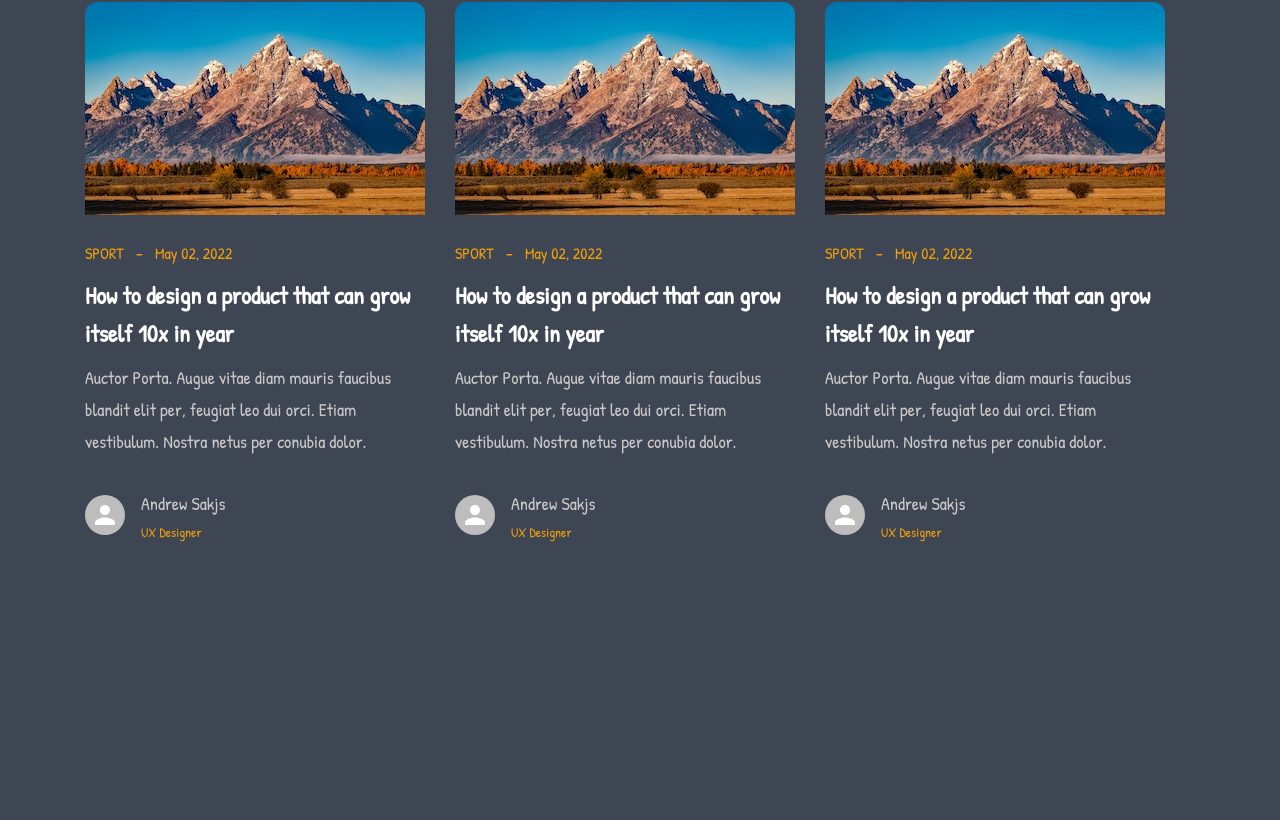
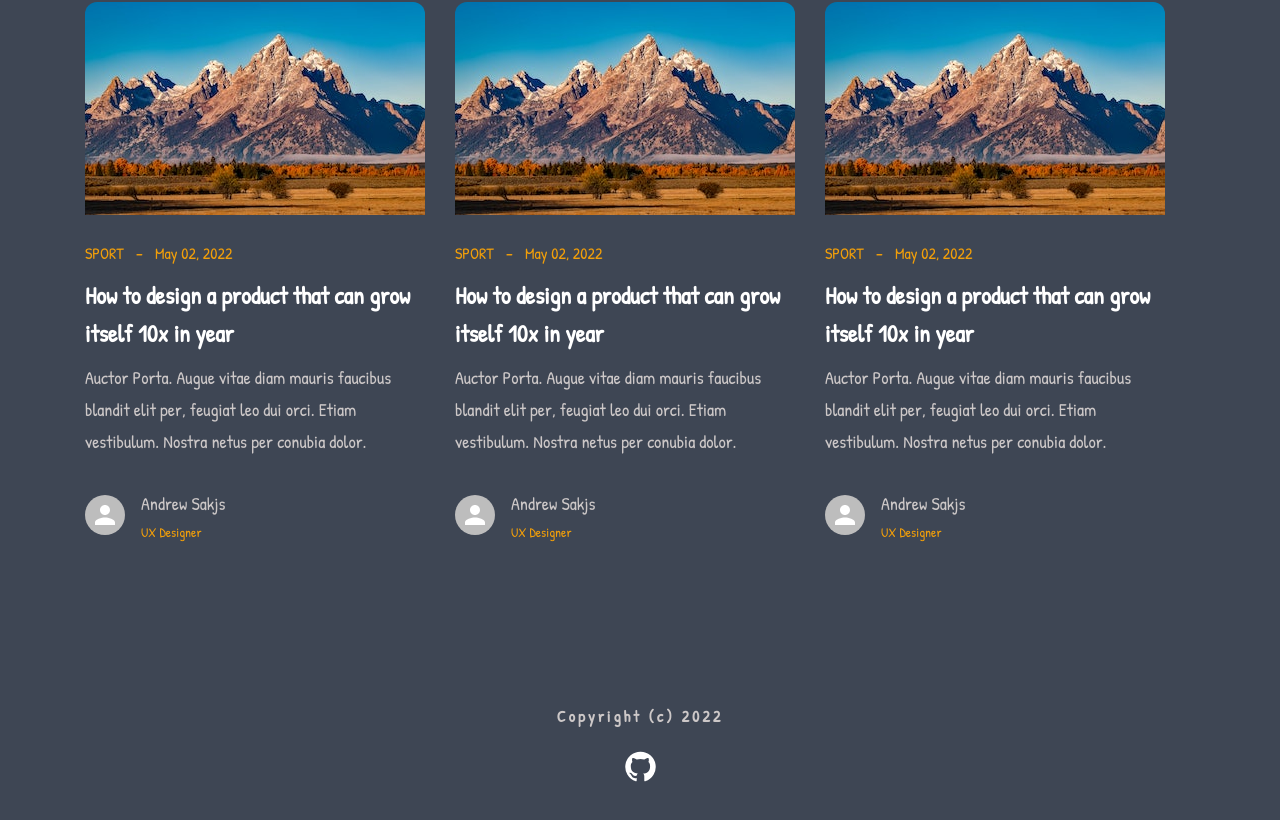
Before and after one commit to Simoon234/cms-fe, a Next.js app: page / in a window 1280 px wide. Shown: the part 1315-2135 px from the top of the page. Before the commit the page ends 1917 px from the top, so only its background shows below. Built offline with nearby package versions, Linux system fonts and the light colour scheme.

Commit message:
footer done

```diff
--- /dev/null
+++ b/Components/common/Footer.tsx
@@ -0,0 +1,40 @@
+import styled from 'styled-components'
+import GitHubIcon from '@mui/icons-material/GitHub'
+import Link from 'next/link'
+
+const Footer = () => {
+    const year = new Date().getFullYear()
+    return (
+        <FooterFoot>
+            <h5>Copyright (c) {year}</h5>
+            <Link href='https://github.com/Simoon234'><GitHubIcon className='git' /></Link>
+        </FooterFoot>
+    )
+}
+
+export const FooterFoot = styled.div`
+  margin: 100px 0;
+  text-align: center;
+
+  h5 {
+    font-size: 16px;
+    line-height: 28px;
+    letter-spacing: 3px;
+    color: ${props => props.theme.font.pFontColor};
+    margin-bottom: 20px;
+  }
+
+  .git {
+    color: white;
+    cursor: pointer;
+    font-size: 33px;
+    transition: 250ms ease;
+
+    &:hover {
+      transform: scale(1.2);
+      color: #c36adb;
+    }
+  }
+`
+
+export default Footer
--- a/pages/_app.tsx
+++ b/pages/_app.tsx
@@ -4,6 +4,7 @@ import GlobalStyle from '../styles/global.styles.theme'
 import Header from '../Components/Header'
 import LayoutApp from '../layout/LayoutApp'
 import theme from '../styles/global.theme'
+import Footer from '../Components/common/Footer'
 
 function MyApp({ Component, pageProps }: AppProps) {
     return (
@@ -12,6 +13,7 @@ function MyApp({ Component, pageProps }: AppProps) {
             <LayoutApp>
                 <Header />
                 <Component {...pageProps} />
+                <Footer />
             </LayoutApp>
         </ThemeProvider>
     )
```
